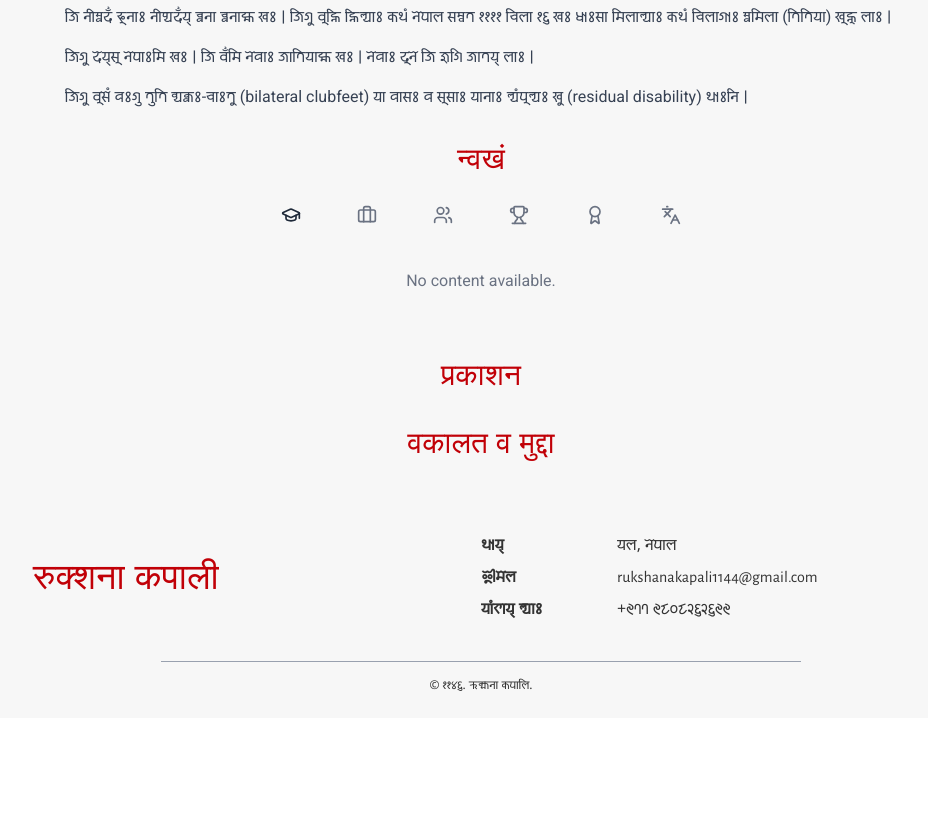
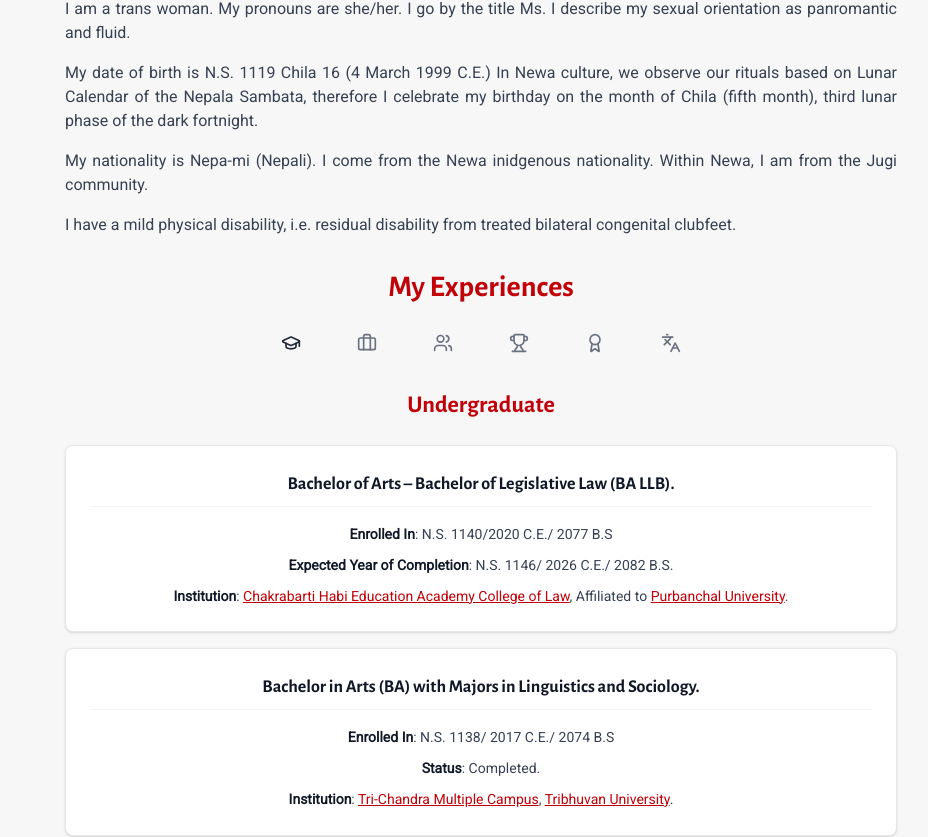
Before and after one commit to shakyasimha/ruku-ya-portfolio, a Next.js app: page / in a window 1280 px wide. Shown: the part 928-1765 px from the top of the page, without its empty margins (159-1087 px from the left). Before the commit the page ends 1646 px from the top, so only its background shows below. Built offline with nearby package versions, Linux system fonts and the light colour scheme; a web font is replaced by a local one.

Commit message:
finished working on cards section; changed default language from nepal bhasa to english

```diff
--- a/src/components/MdxCardDisplay/index.tsx
+++ b/src/components/MdxCardDisplay/index.tsx
@@ -2,6 +2,13 @@
 
 import { useEffect, useState } from "react";
 import { useLanguage } from "@/lib/languageContext";
+import {
+  alegreyaSans,
+  nithyaRanjana,
+  notoSansDevanagari,
+  notoSerifDevanagari,
+  roboto,
+} from "@/ui/fonts";
 
 type Section = {
   header: string;
@@ -15,6 +22,21 @@ type Card = {
 
 type MdxCardDisplayProps = {
   section: string; // e.g., "academics", "work", "affiliations", etc.
+};
+
+const font = {
+  en: {
+    headerFont: alegreyaSans.className,
+    bodyFont: roboto.className,
+  },
+  ne: {
+    headerFont: notoSerifDevanagari.className,
+    bodyFont: notoSansDevanagari.className,
+  },
+  new: {
+    headerFont: nithyaRanjana.className,
+    bodyFont: roboto.className,
+  },
 };
 
 export default function MdxCardDisplay({ section }: MdxCardDisplayProps) {
@@ -146,6 +168,17 @@ export default function MdxCardDisplay({ section }: MdxCardDisplayProps) {
     return <span dangerouslySetInnerHTML={{ __html: processed }} />;
   }
 
+  // Render title with link support (for ### headers)
+  function renderTitle(title: string) {
+    // Handle markdown links [text](url)
+    const processed = title.replace(
+      /\[([^\]]+)\]\(([^)]+)\)/g,
+      '<a href="$2" target="_blank" rel="noopener noreferrer" class="text-red-700 hover:text-red-800 underline transition-colors">$1</a>',
+    );
+
+    return <span dangerouslySetInnerHTML={{ __html: processed }} />;
+  }
+
   // Loading state
   if (loading) {
     return (
@@ -179,9 +212,9 @@ export default function MdxCardDisplay({ section }: MdxCardDisplayProps) {
   return (
     <div className="space-y-12">
       {sections.map((section, sectionIndex) => (
-        <div key={sectionIndex} className="space-y-6">
+        <div key={sectionIndex} className="space-y-6 mt-6 mb-6">
           {/* Section Header (## headers) */}
-          <h3 className="text-2xl font-bold text-red-700 text-center mb-6">
+          <h3 className={`${font[lang].headerFont} text-2xl font-bold text-red-700 text-center mb-6`}>
             {section.header}
           </h3>
 
@@ -192,13 +225,13 @@ export default function MdxCardDisplay({ section }: MdxCardDisplayProps) {
                 key={cardIndex}
                 className="bg-white border border-gray-200 rounded-lg p-6 shadow-sm hover:shadow-md transition-all duration-300 hover:border-gray-300"
               >
-                {/* Card Title (### headers) - Bold */}
-                <h4 className="font-bold text-lg text-gray-900 mb-4 border-b border-gray-100 pb-2">
-                  {card.title}
+                {/* Card Title (### headers) - Bold with link support */}
+                <h4 className={`${font[lang].headerFont} font-bold text-lg text-gray-900 mb-4 border-b border-gray-100 pb-2`}>
+                  {renderTitle(card.title)}
                 </h4>
 
                 {/* Card Content - Each line on new line */}
-                <div className="space-y-2 text-gray-700 text-sm leading-relaxed">
+                <div className={`${font[lang].bodyFont} space-y-2 text-gray-700 text-sm leading-relaxed`}>
                   {card.content.map((line, lineIndex) => (
                     <div
                       key={lineIndex}
--- a/src/content/ne/work.mdx
+++ b/src/content/ne/work.mdx
@@ -1,6 +1,6 @@
 # कार्यकारिणी अनुभव
 
-## पूर्णकालीन कार्यकारिणी अनुभव:
+## पूर्णकालीन कार्यकारिणी अनुभव
 
 ### प्रमुख कार्यकारी अधिकृत (पहिले "कार्यकारी निर्देशक" भनेर सम्बोधन गरिएको)
 __संस्था__: क्वयेर युथ ग्रुप
@@ -25,7 +25,7 @@ __अवधि__: सन् २०१७ जनवरी — सन् २०१
 
 ## आंशिक समय, स्वतन्त्र तथा परामर्श कार्य
 
-### परियोजना सन्दर्भ समूह (पहिले "क्षेत्रीय प्रायोगिक सन्दर्भ समूह") का सदस्य
+### परियोजना सन्दर्भ समूह (पहिले "क्षेत्रीय प्रायोगिक सन्दर्भ समूह") को सदस्य
 __परियोजना__: एलजिबिटीआईक्यू+ समावेशी शैक्षिक संयन्त्रका लागि बहु-देशीय गतिविधि
 __संस्था__: संयुक्त राष्ट्र शैक्षिक, वैज्ञानिक तथा सांस्कृतिक सङ्गठन (युनेस्को), क्रुङ थेप (ब्याङ्कक)
 __अवधि__: सन् २०२२ — सन् २०२७
--- a/src/lib/languageContext.tsx
+++ b/src/lib/languageContext.tsx
@@ -14,7 +14,7 @@ const LanguageContext = createContext<LanguageContextType | undefined>(
 );
 
 export function LanguageProvider({ children }: { children: ReactNode }) {
-  const [lang, setLang] = useState<Language>("new");
+  const [lang, setLang] = useState<Language>("en");
 
   return (
     <LanguageContext.Provider value={{ lang, setLang }}>
```
